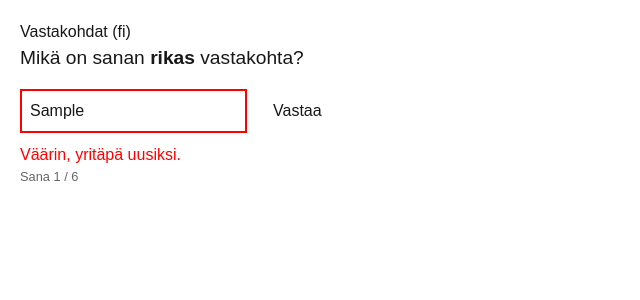
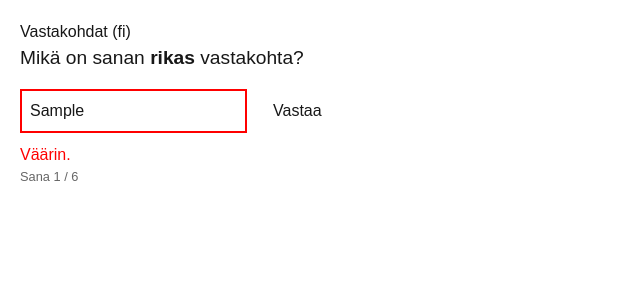
Before and after one commit to emppux5/opposites-peli, a Next.js app in the folder opposites-peli/: page /game in a window 1280 px wide. Both pictures are taken after typing "Sample" into the empty fields and a click on the button "Vastaa". Shown: the top 300 px of the page, without its empty margins (0-640 px from the left). Built offline with nearby package versions, Linux system fonts and the light colour scheme.

Commit message:
Update page.tsx

```diff
--- a/opposites-peli/app/game/page.tsx
+++ b/opposites-peli/app/game/page.tsx
@@ -1,8 +1,8 @@
 'use client';
 import { useState } from 'react';
 
-
-const lang = 'fi'; // pitää hakee optioneista kieli
+const difficulty = 'normal' // pitää hakee optioneista vaikeustaso, ja sen mukaan hakea oikea botin vastausnopeus
+const lang = 'fi';          // pitää hakee optioneista kieli
 const words = await import(`../../data/words.${lang}.json`).then(m => m.default);
 
 export default function GamePage() {
@@ -73,7 +73,7 @@ export default function GamePage() {
 
       <div style={{ marginTop: '10px', height: '24px' }}>
         {status === 'correct' && <span style={{ color: 'green' }}>Oikein!</span>}
-        {status === 'wrong' && <span style={{ color: 'red' }}>Väärin, yritäpä uusiksi.</span>}
+        {status === 'wrong' && <span style={{ color: 'red' }}>Väärin.</span>}
       </div>
 
       <p style={{ color: '#666', fontSize: '0.8rem' }}>
```
